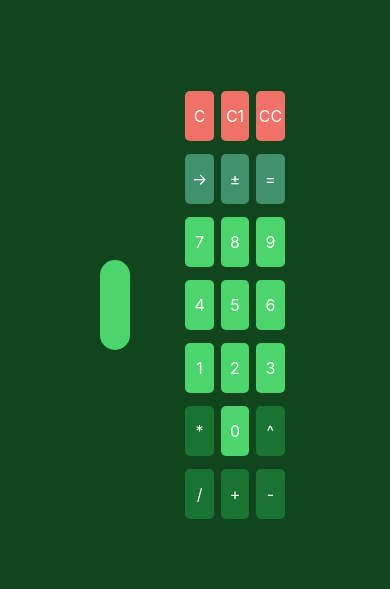
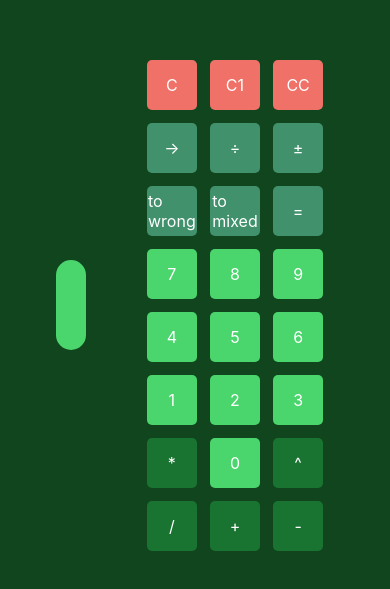
Before and after one commit to fagatini/calculator, a React Native app: screen / in a window 390 px wide. Shown: the part 117-706 px from the top of the page. Built offline with nearby package versions, Linux system fonts and the light colour scheme.

Commit message:
add error when divided by zero,  to wrong to fixed, doubling arrows and signs fixed

```diff
--- a/App.js
+++ b/App.js
@@ -13,55 +13,103 @@ export default function App() {
         setStr("");
         break;
       case "C1":
-        setStr(str.slice(0, -1));
+        if (str.includes("error")) {
+          setStr("");
+        } else {
+          setStr(str.slice(0, -1));
+        }
         break;
       case "CC":
-        setStr(str.split(regexps.operations).length === 2 ? str.split(regexps.operations)[0] : "");
+        if (str.includes("error")) {
+          setStr("");
+        } else {
+          setStr(str.split(regexps.operations).length === 2 ? str.split(regexps.operations)[0] : "");
+        }
         break;
       case "=":
-        handleEqual(str);
+        if (str.includes("error")) {
+          setStr("error");
+        } else {
+          handleEqual(str);
+        }
         break;
       case "±":
-        setStr(str.endsWith("±") ? str.slice(0, -1) : str + "±");
+        if (str.includes("error")) {
+          setStr("error");
+        } else {
+          const splitByOperation = str.split(regexps.operations);
+          const operation = str.match(regexps.operations);
+          if (splitByOperation.length === 1) {
+            setStr(str.includes("±") ? str.replace("±", "") : "±" + str);
+          } else {
+            setStr(
+              splitByOperation[0] +
+                operation +
+                (splitByOperation[1].includes("±") ? splitByOperation[1].replace("±", "") : "±" + splitByOperation[1])
+            );
+          }
+        }
+        break;
+      case "to wrong":
+      case "to mixed":
+        if (str.includes("error")) {
+          setStr("error");
+        } else {
+          const [first, second] = stringToData(str);
+          const operation2 = str.match(regexps.operations);
+          setStr(first.toString(key) + (operation2 ? operation2 : "") + (second ? second.toString(key) : ""));
+          break;
+        }
+      case "÷":
+      case "→":
+        if (str.includes("error")) {
+          setStr("error");
+        } else {
+          const splitByOperation1 = str.split(regexps.operations);
+          const operation1 = str.match(regexps.operations);
+          if (splitByOperation1.length === 1) {
+            setStr(str.includes(key) ? str : str + key);
+          } else {
+            setStr(
+              splitByOperation1[0] +
+                operation1 +
+                (splitByOperation1[1].includes(key) ? splitByOperation1[1] : splitByOperation1[1] + key)
+            );
+          }
+        }
         break;
       default:
-        setStr(str + key);
+        if (str.includes("error")) {
+          setStr("error");
+        } else {
+          setStr(str + key);
+        }
     }
   }
 
   function handleEqual(string) {
-    if (string.includes("error")) {
-      setStr("error");
-      return;
-    }
-
     const [first, second] = stringToData(string);
-    if (!second) {
-      setStr(first.nod().toString());
-      return;
-    }
-
     const operation = string.match(regexps.operations)[0];
 
     switch (operation) {
       case "+":
-        setStr(first.sum(second).toString());
+        setStr(first.sum(second));
         break;
       case "-":
-        setStr(first.sub(second).toString());
+        setStr(first.sub(second));
         break;
       case "*":
-        setStr(first.mult(second).toString());
+        setStr(first.mult(second));
         break;
       case "/":
         if (second.toString() == 0) {
           setStr("error");
         } else {
-          setStr(first.div(second).toString());
+          setStr(first.div(second));
         }
         break;
       case "^":
-        setStr(first.pow(second).toString());
+        setStr(first.pow(second));
         break;
     }
   }
--- a/src/Input/Input.jsx
+++ b/src/Input/Input.jsx
@@ -18,7 +18,6 @@ export const Input = ({ value: fractionText }) => {
 
   function parseFraction(fractionText) {
     const fraction = stringToFraction(fractionText);
-
     return (
       <>
         {fraction.sign === -1 ? <p style={styles.negative}>—</p> : null}
@@ -67,16 +66,17 @@ const styles = StyleSheet.create({
     display: "flex",
     flexDirection: "column",
     justifyContent: "center",
-    marginRight: 7,
+    marginRight: 10,
     marginTop: 4,
   },
   separator: {
     backgroundColor: "black",
-    height: 5,
+    height: 3,
     width: "100%",
   },
   operation: {
-    fontSize: 30,
+    fontSize: 40,
+    marginTop: 14,
     marginRight: 7,
   },
   negative: {
--- a/src/Keyboard/Keyboard.jsx
+++ b/src/Keyboard/Keyboard.jsx
@@ -12,7 +12,8 @@ const CustomButton = ({ title, onPress, color }) => {
 const Keyboard = ({ onKeyPress }) => {
   const buttons = [
     ["C", "C1", "CC"],
-    ["→", "±", "="],
+    ["→", "÷", "±"],
+    ["to wrong", "to mixed", "="],
     ["7", "8", "9"],
     ["4", "5", "6"],
     ["1", "2", "3"],
@@ -33,9 +34,12 @@ const Keyboard = ({ onKeyPress }) => {
       case "^":
       case "()":
         return "#1a7431";
+      case "to wrong":
+      case "to mixed":
       case "±":
       case "→":
       case "=":
+      case "÷":
         return "#40916c";
       default:
         return "#4ad66d";
--- a/src/classes/fraction.js
+++ b/src/classes/fraction.js
@@ -18,7 +18,7 @@ export class Fraction {
     const newDenominator = fraction.denominator * this.denominator;
     this.numerator = newNumerator;
     this.denominator = newDenominator;
-    return this.nod();
+    return this.toString();
   }
 
   sub(fraction) {
@@ -26,7 +26,7 @@ export class Fraction {
     const newDenominator = fraction.denominator * this.denominator;
     this.numerator = newNumerator;
     this.denominator = newDenominator;
-    return this.nod();
+    return this.toString();
   }
 
   mult(fraction) {
@@ -34,7 +34,7 @@ export class Fraction {
     const newDenominator = fraction.denominator * this.denominator;
     this.numerator = newNumerator;
     this.denominator = newDenominator;
-    return this.nod();
+    return this.toString();
   }
 
   div(fraction) {
@@ -42,14 +42,14 @@ export class Fraction {
     const newDenominator = Math.abs(this.denominator * fraction.numerator);
     this.numerator = newNumerator * Math.sign(this.numerator) * Math.sign(fraction.numerator);
     this.denominator = newDenominator;
-    return this.nod();
+    return this.toString();
   }
 
   pow(integer) {
     const newNumerator = Math.abs(this.numerator) ** integer;
     this.numerator = newNumerator * Math.sign(this.numerator) ** integer;
     this.denominator = this.denominator ** integer;
-    return this.nod();
+    return this.toString();
   }
 
   nod() {
@@ -60,14 +60,33 @@ export class Fraction {
       b = a % b;
       a = temp;
     }
-    return new Fraction({ numerator: this.numerator / a, denominator: this.denominator / a });
+
+    this.numerator = this.numerator / a;
+    this.denominator = this.denominator / a;
   }
 
-  toString() {
+  toString(vievType = "to mixed") {
+    if (this.denominator == 0) {
+      return "error";
+    }
+
+    this.nod();
+
     if (this.denominator === 1) {
       return this.numerator.toString().replace("-", "±");
     } else {
-      return this.numerator.toString().replace("-", "±") + "→" + this.denominator;
+      if (vievType === "to mixed") {
+        return this.numerator.toString().replace("-", "±") + "÷" + this.denominator;
+      } else {
+        const unsignedNumenator = Math.abs(this.numerator);
+        const integer = Math.floor(unsignedNumenator / this.denominator);
+        const newNumerator = unsignedNumenator % this.denominator;
+        return (
+          (Math.sign(this.numerator) === -1 ? "±" : "") +
+          (integer !== 0 ? integer + "→" : "") +
+          (newNumerator !== 0 ? newNumerator + "÷" + this.denominator : "")
+        );
+      }
     }
   }
 }
--- a/src/utils/stringToData.ts
+++ b/src/utils/stringToData.ts
@@ -14,23 +14,18 @@ export const stringToFraction = (value: string) => {
   const result: any = {sign: value.includes("±") ? -1 : 1};
   value = value.replaceAll("±", "");
 
-  const splitedValue = value.split('→')
+  const splitByArrow = value.split('→')
+  let fractionSide = splitByArrow[0]
 
-  switch (splitedValue.length) {
-    case 0:
-      break;
-    case 1:
-      result.integer = splitedValue[0]
-      break;
-    case 2:
-      result.numerator = splitedValue[0]
-      result.denominator = splitedValue[1]
-      break;
-    case 3:
-      result.integer = splitedValue[0]
-      result.numerator = splitedValue[1]
-      result.denominator = splitedValue[2]
-      break;
+  if (splitByArrow.length === 2 || !value.includes('→') && !value.includes('÷')) {
+    result.integer = splitByArrow[0]
+    fractionSide = splitByArrow[1]
+  }
+
+  if (fractionSide && fractionSide.length) {
+    const splitByDiv = fractionSide.split('÷')
+    result.numerator = splitByDiv[0]
+    result.denominator = splitByDiv[1]
   }
 
   return result;
```
